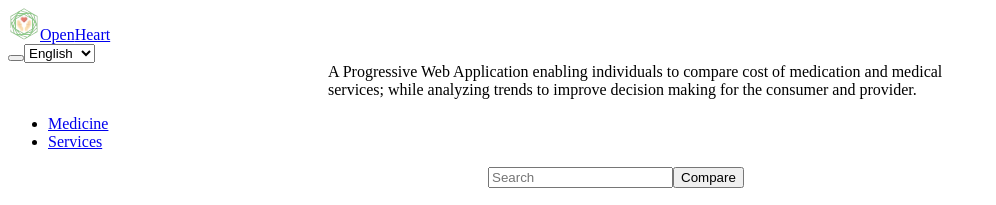
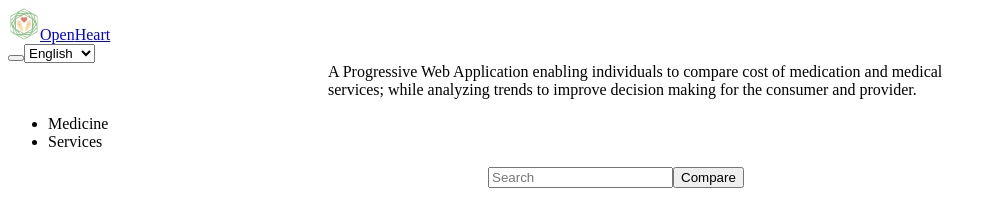
Before and after one commit to BigDataForSanDiego/team125, a Vue app in the folder frontend/: page /#/ in a window 1280 px wide. Shown: the top 205 px of the page, without its empty margins (0-996 px from the left). Built offline with nearby package versions, Linux system fonts and the light colour scheme.

Commit message:
Can now switch search category

```diff
--- a/frontend/src/views/HomeView.vue
+++ b/frontend/src/views/HomeView.vue
@@ -11,10 +11,20 @@
 
       <ul class="m-3 nav nav-pills justify-content-center">
         <li class="px-1 nav-item">
-          <a class="nav-link active" aria-current="page" href="#">Medicine</a>
+          <a
+            class="nav-link"
+            :class="{ active: _looking_for == 'medicine' }"
+            @click="_setLookingFor('medicine')"
+            >Medicine</a
+          >
         </li>
         <li class="px-1 nav-item">
-          <a class="nav-link" href="#">Services</a>
+          <a
+            class="nav-link"
+            :class="{ active: _looking_for == 'services' }"
+            @click="_setLookingFor('services')"
+            >Services</a
+          >
         </li>
       </ul>
 
@@ -40,10 +50,24 @@ export default {
   components: {
     Navbar,
   },
+  data: function () {
+    return {
+      _looking_for: "medicine",
+    };
+  },
+  methods: {
+    _setLookingFor: function (looking_for) {
+      this._looking_for = looking_for;
+    },
+  },
 };
 </script>
 
 <style>
+.nav-link {
+  cursor: pointer;
+}
+
 @media (min-width: 576px) {
   .description,
   .search-input {
```
